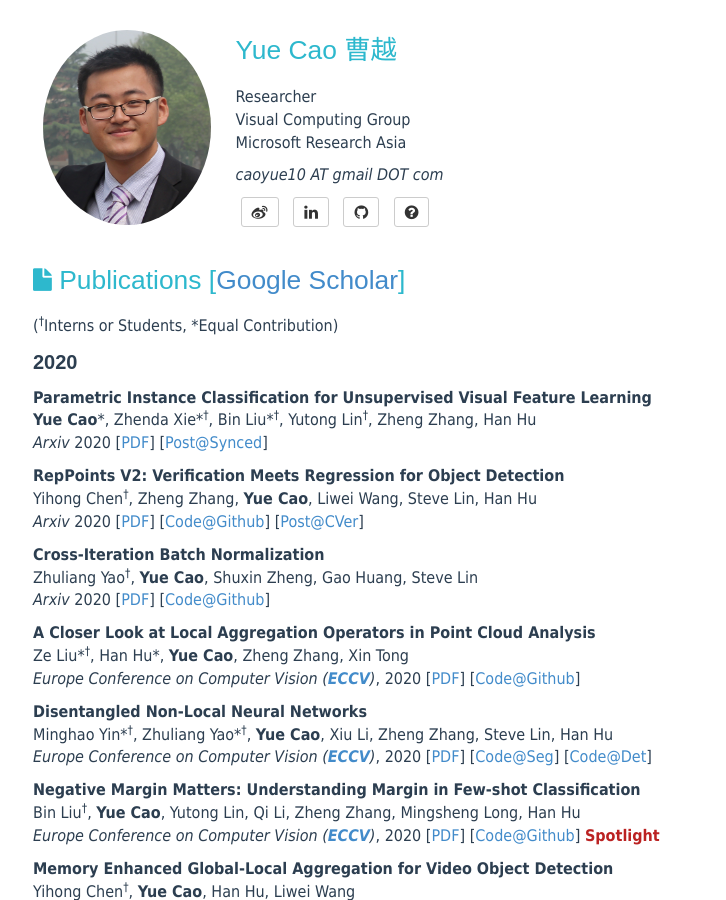
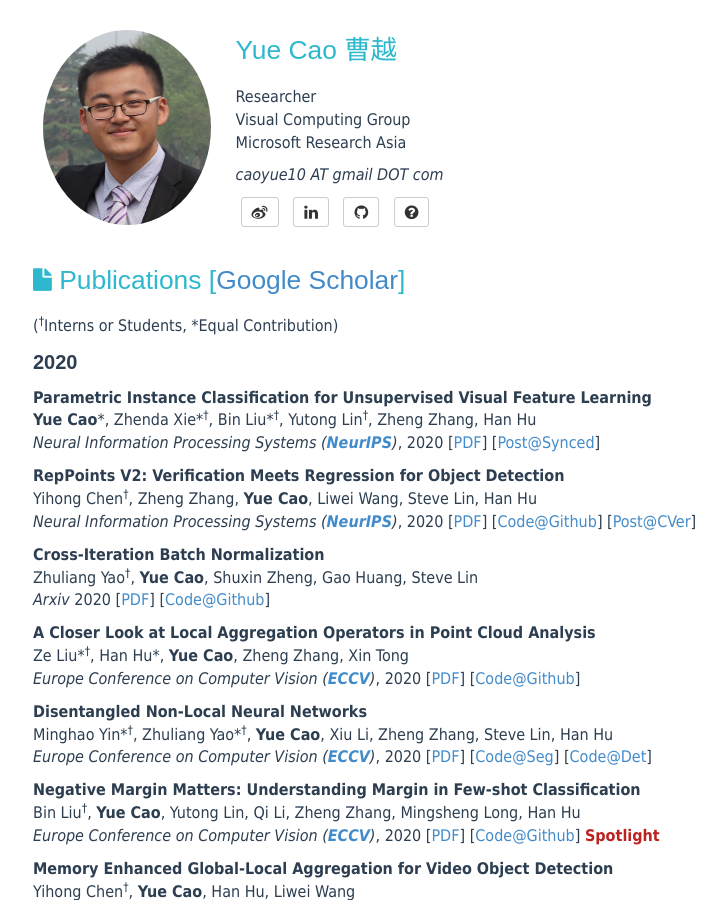
Before and after one commit to caoyue10/caoyue10.github.io, a Jekyll site: the page built from allpub.html, in a window 1280 px wide and 900 px high. Shown: the whole window, without its empty margins (137-863 px from the left). Built offline with Jekyll 4.4.1, drawn with Linux system fonts in a browser that asks for light colours.

Commit message:
Update allpub.html

```diff
--- a/allpub.html
+++ b/allpub.html
@@ -10,11 +10,11 @@
 	<p style="font-size:20px;font-weight:bold;font-family:Arial,sans-serif;">2020</p>
 	<p><strong>Parametric Instance Classification for Unsupervised Visual Feature Learning</strong><br>
             <strong>Yue Cao</strong>*, Zhenda Xie*<sup><span>&#8224;</span></sup>, Bin Liu*<sup><span>&#8224;</span></sup>, Yutong Lin<sup><span>&#8224;</span></sup>, Zheng Zhang, Han Hu<br>
-            <em>Arxiv</em> 2020 [<a href="https://arxiv.org/abs/2006.14618">PDF</a>] [<a href="https://www.jiqizhixin.com/articles/2020-07-09-7">Post@Synced</a>]
+            <em>Neural Information Processing Systems (<a href="https://neurips.cc/Conferences/2020"><strong>NeurIPS</strong></a>)</em>, 2020 [<a href="https://arxiv.org/abs/2006.14618">PDF</a>] [<a href="https://www.jiqizhixin.com/articles/2020-07-09-7">Post@Synced</a>]
             </p>
 	<p><strong>RepPoints V2: Verification Meets Regression for Object Detection</strong><br>
             Yihong Chen<sup><span>&#8224;</span></sup>, Zheng Zhang, <strong>Yue Cao</strong>, Liwei Wang, Steve Lin, Han Hu<br>
-            <em>Arxiv</em> 2020 [<a href="https://arxiv.org/abs/2007.08508">PDF</a>] [<a href="https://github.com/Scalsol/RepPointsV2">Code@Github</a>] [<a href="https://mp.weixin.qq.com/s/t3qmzIdoCPjlfmG1BYDGSw">Post@CVer</a>]
+            <em>Neural Information Processing Systems (<a href="https://neurips.cc/Conferences/2020"><strong>NeurIPS</strong></a>)</em>, 2020 [<a href="https://arxiv.org/abs/2007.08508">PDF</a>] [<a href="https://github.com/Scalsol/RepPointsV2">Code@Github</a>] [<a href="https://mp.weixin.qq.com/s/t3qmzIdoCPjlfmG1BYDGSw">Post@CVer</a>]
             </p>
 	<p><strong>Cross-Iteration Batch Normalization</strong><br>
             Zhuliang Yao<sup><span>&#8224;</span></sup>, <strong>Yue Cao</strong>, Shuxin Zheng, Gao Huang, Steve Lin<br>
```
